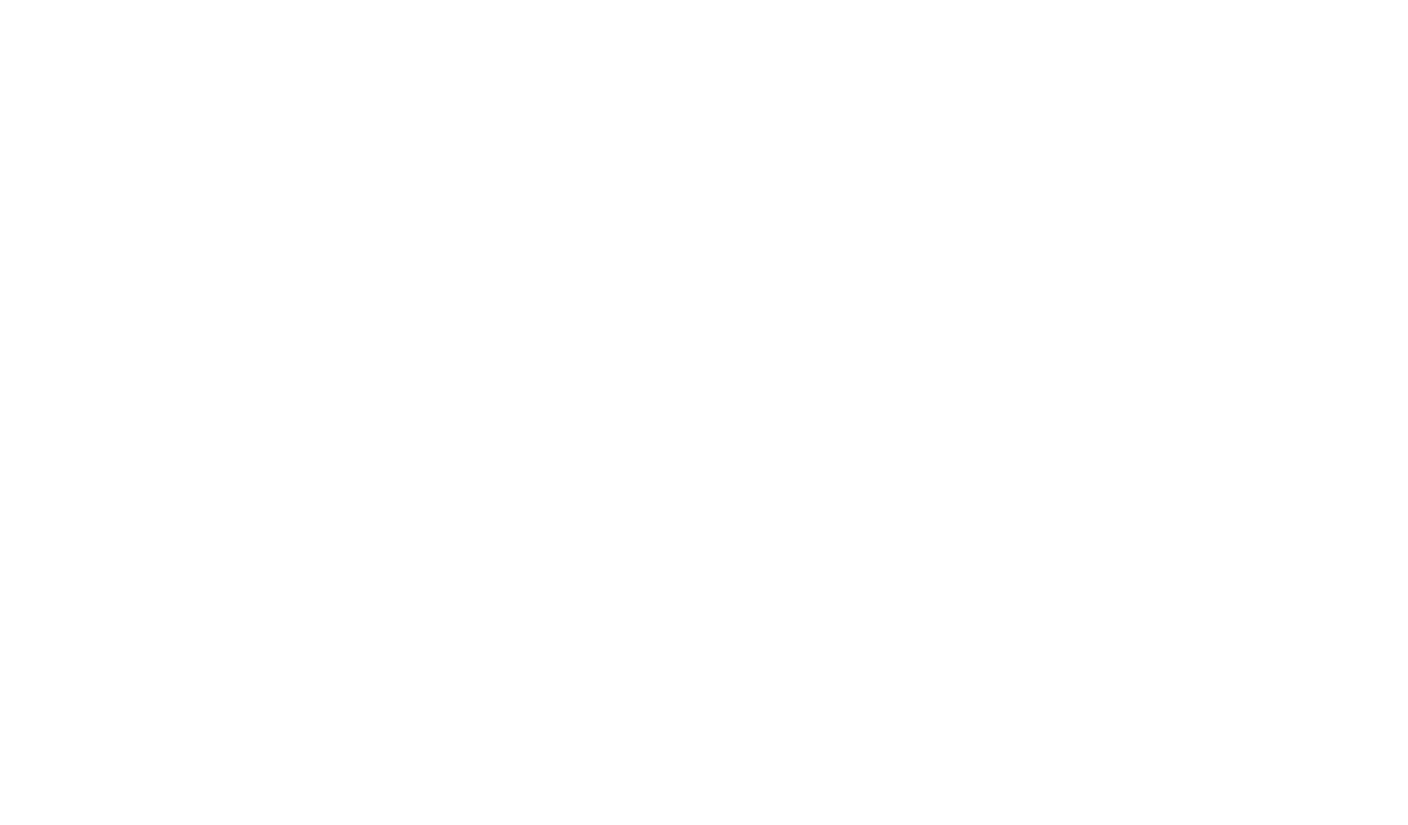
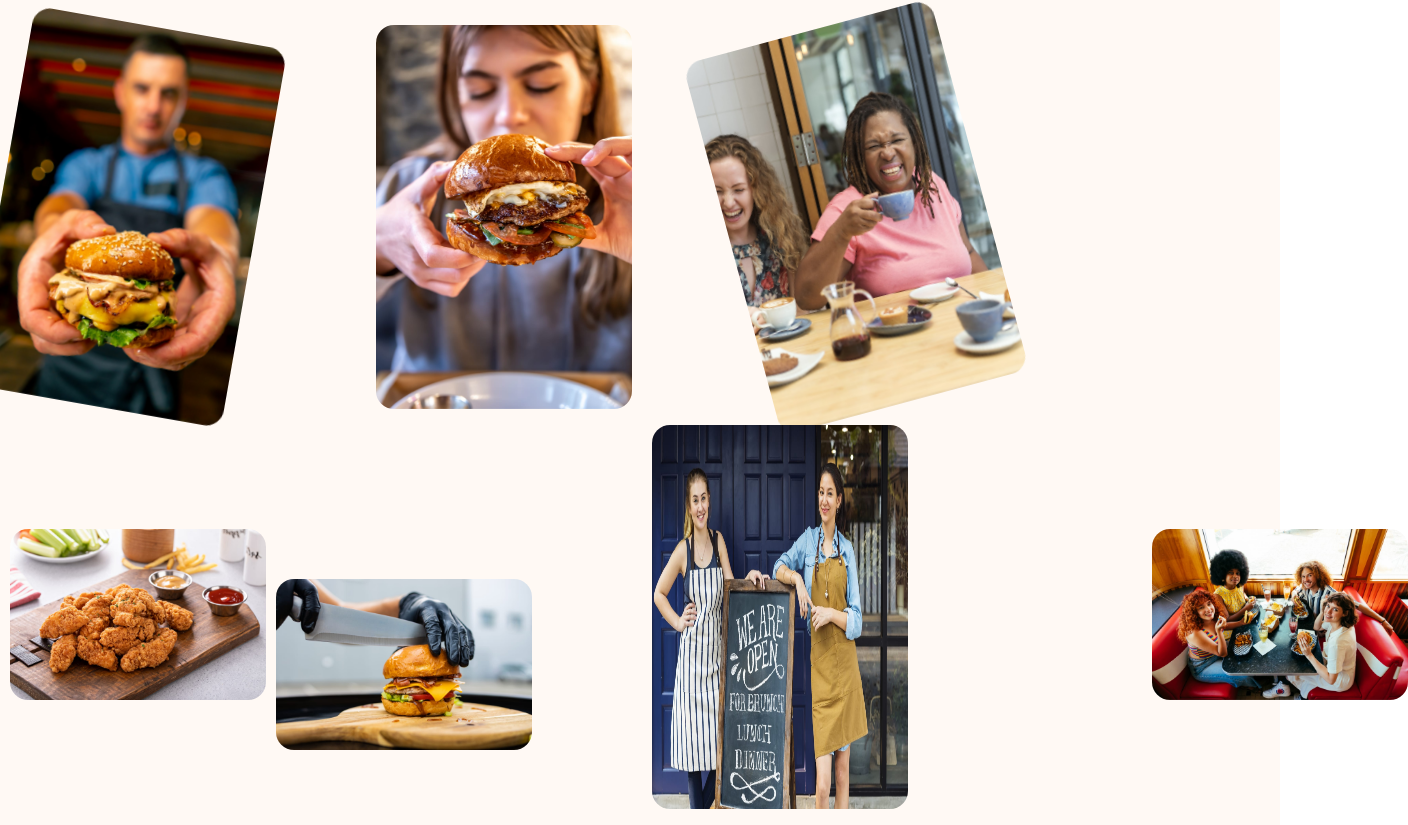
Before and after one commit to Chupacabra44/my-restaurant, a React (Create React App) app: page / in a window 1280 px wide. Shown: the part 575-1400 px from the top of the page, 1408 px wide, since content can reach past the window. Before the commit the page ends 800 px from the top, so only its background shows below. Built offline with nearby package versions, Linux system fonts and the light colour scheme.

Commit message:
fetching images from my json file

```diff
--- /dev/null
+++ b/public/foodImages.json
@@ -0,0 +1,37 @@
+[
+  {
+    "id": 1,
+    "alt": "001",
+    "image": "/images/Foodrest-jpg-01.jpg"
+  },
+    {
+    "id": 2,
+    "alt": "002",
+    "image": "/images/Foodrest-jpg-02.jpg"
+  },
+    {
+    "id": 3,
+    "alt": "003",
+    "image": "/images/Foodrest-jpg-03.jpg"
+  },
+    {
+    "id": 4,
+    "alt": "004",
+    "image": "/images/Foodrest-jpg-04.jpg"
+  },
+    {
+    "id": 5,
+    "alt": "005",
+    "image": "/images/Foodrest-jpg-05.jpg"
+  },
+    {
+    "id": 6,
+    "alt": "006",
+    "image": "/images/Foodrest-jpg-06.jpg"
+  },
+    {
+    "id": 7,
+    "alt": "007",
+    "image": "/images/Foodrest-jpg-07.jpg"
+  }
+]
--- a/src/App.js
+++ b/src/App.js
@@ -1,7 +1,29 @@
 import Header from "./components/Header/Header";
 import styles from "./App.module.scss";
+import { useEffect, useState } from "react";
 
 function App() {
+  const [foodImages, setFoddImages] = useState([]);
+
+  useEffect(() => {
+    async function fetchImages() {
+      try {
+        const response = await fetch("foodImages.json");
+        if (!response.ok) {
+          throw new Error("No image!");
+        }
+
+        const data = await response.json();
+        console.log(data);
+        setFoddImages(data);
+        return data;
+      } catch (error) {
+        console.error("Error fetching data:", error);
+      }
+    }
+    fetchImages();
+  }, []);
+
   return (
     <>
       <Header />
@@ -15,6 +37,18 @@
           <a href="/">Order Now</a>
           <a href="tel:+8888075000">(888) 807-5000</a>
         </div>
+        <section style={{ marginTop: "150px", height: "100vh" }}>
+          <div className={styles.imageGrid}>
+            {foodImages.map((image) => (
+              <img
+                key={image.id}
+                className={`${styles.imageItem} ${styles.slideUp}`}
+                src={image.image}
+                alt={image.alt}
+              />
+            ))}
+          </div>
+        </section>
       </main>
     </>
   );
--- a/src/App.module.scss
+++ b/src/App.module.scss
@@ -51,3 +51,136 @@
     }
   }
 }
+
+// .imageGrid {
+//   position: relative;
+//   display: flex;
+//   flex-direction: row;
+//   flex-wrap: wrap;
+//   gap: 20px;
+
+//   & .imageItem {
+//     position: relative;
+//     width: 20%;
+//     height: 20%;
+//     flex: 0 0 calc(25% - 15px);
+//     box-sizing: border-box;
+//     border-radius: 10%;
+
+//     &:nth-child(1) {
+//       rotate: 10deg;
+//     }
+
+//     &:nth-child(2) {
+//       left: 100px;
+//     }
+//     &:nth-child(3) {
+//       top: 400px;
+//       z-index: 10;
+//     }
+//     &:nth-child(4) {
+//       right: 100px;
+//       rotate: -15deg;
+//     }
+//     &:nth-child(5) {
+//       left: 100px;
+//       top: 100px;
+//     }
+//     &:nth-child(6) {
+//       left: 50;
+//     }
+//     &:nth-child(7) {
+//       left: 300px;
+//     }
+//   }
+// }
+.imageGrid {
+  display: flex;
+  flex-wrap: wrap;
+  gap: 20px;
+}
+
+.imageItem {
+  flex: 0 0 calc(25% - 15px);
+  box-sizing: border-box;
+  position: relative;
+  border-radius: 18px;
+
+  img {
+    position: absolute;
+    // width: 100%;
+    // height: 100%;
+    object-fit: cover;
+  }
+
+  &:nth-child(1) {
+    rotate: 10deg;
+  }
+
+  &:nth-child(2) {
+    left: 100px;
+  }
+  &:nth-child(3) {
+    top: 400px;
+    left: 100px;
+    z-index: 10;
+  }
+  &:nth-child(4) {
+    right: 100px;
+    rotate: -15deg;
+  }
+  &:nth-child(5) {
+    left: 10px;
+    top: 100px;
+  }
+  &:nth-child(6) {
+    top: 150px;
+  }
+  &:nth-child(7) {
+    left: 600px;
+    top: 100px;
+    z-index: 20;
+  }
+}
+
+.slideUp {
+  width: 100%;
+  max-width: 20%;
+  height: auto;
+  opacity: 0;
+  transform: translateY(100px);
+  animation: slideUpAnimation 1s ease-out forwards;
+}
+
+.slide-up:nth-child(1) {
+  animation-delay: 1s;
+}
+.slide-up:nth-child(2) {
+  animation-delay: 2s;
+}
+.slide-up:nth-child(3) {
+  animation-delay: 3s;
+}
+.slide-up:nth-child(4) {
+  animation-delay: 4s;
+}
+.slide-up:nth-child(5) {
+  animation-delay: 5s;
+}
+.slide-up:nth-child(6) {
+  animation-delay: 6s;
+}
+.slide-up:nth-child(7) {
+  animation-delay: 7s;
+}
+
+@keyframes slideUpAnimation {
+  0% {
+    opacity: 0;
+    transform: translateY(100px);
+  }
+  100% {
+    opacity: 1;
+    transform: translateY(0);
+  }
+}
```
